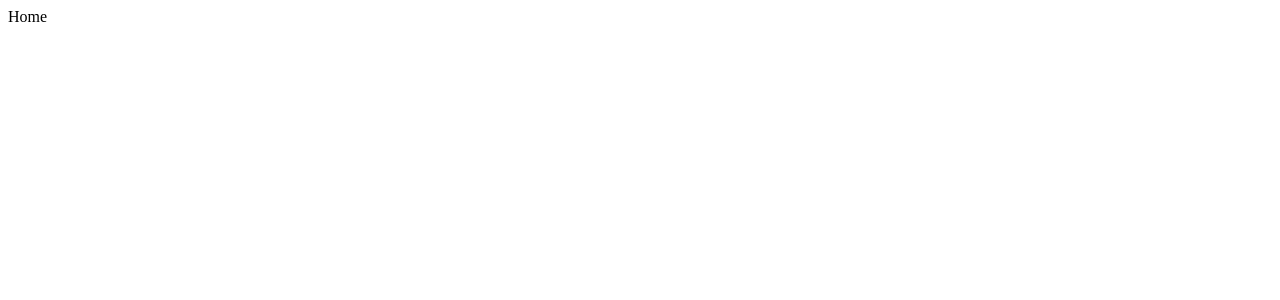
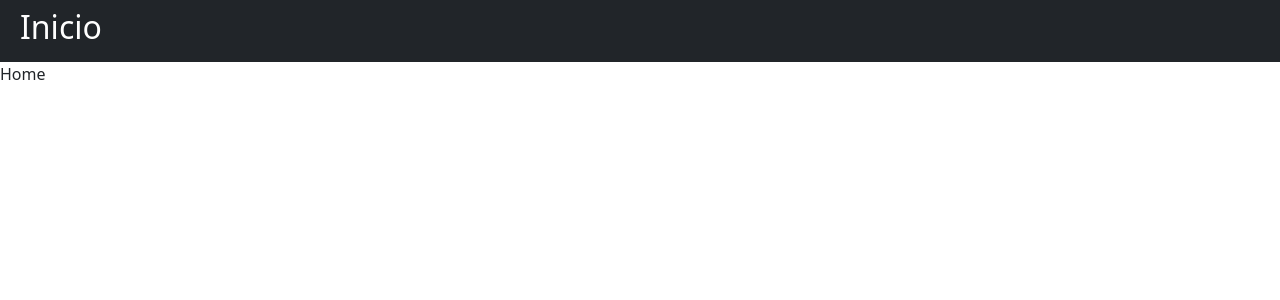
Before and after one commit to tomasnicolucci/FindPlaces-Frontend, a React (Create React App) app: page / in a window 1280 px wide. Shown: the top 300 px of the page. Built offline with nearby package versions, Linux system fonts and the light colour scheme.

Commit message:
Navbar, Page, bootstrap

```diff
--- a/package.json
+++ b/package.json
@@ -6,6 +6,7 @@
     "@testing-library/jest-dom": "^5.17.0",
     "@testing-library/react": "^13.4.0",
     "@testing-library/user-event": "^13.5.0",
+    "bootstrap": "^5.3.2",
     "react": "^18.2.0",
     "react-dom": "^18.2.0",
     "react-router-dom": "^6.21.3",
--- a/src/Pages/Home/Home.jsx
+++ b/src/Pages/Home/Home.jsx
@@ -1,8 +1,11 @@
 import React from 'react'
+import Page from '../../components/Page/Page'
 
 const Home = () => {
   return (
-    <div>Home</div>
+    <Page>
+      <div>Home</div>
+    </Page>
   )
 }
 
--- a/src/Pages/Places/Places.jsx
+++ b/src/Pages/Places/Places.jsx
@@ -1,5 +1,6 @@
 import React, { useEffect, useState} from 'react'
 import { getPlaces } from '../../Services/places.js'
+import Page from '../../components/Page/Page.jsx'
 
 const Places = () => {
 
@@ -9,7 +10,7 @@ const Places = () => {
   }, [])
 
   return (
-    <>
+    <Page>
       <div>Places</div>
       <div>
         {places !== null ? (
@@ -17,7 +18,7 @@ const Places = () => {
         ) : ('Cargando...')}
 
         </div>
-    </>
+    </Page>
   )
 }
 
--- a/src/components/Navbar/Navbar.jsx
+++ b/src/components/Navbar/Navbar.jsx
@@ -0,0 +1,13 @@
+import React from 'react'
+
+const Navbar = () => {
+    return(
+        <nav className='navbar navbar-dark bg-dark'>
+
+            <h2 style={{color: "white", marginLeft:"20px"}}>Inicio</h2>
+
+        </nav>
+    );
+}
+
+export default Navbar;
--- /dev/null
+++ b/src/components/Page/Page.jsx
@@ -0,0 +1,12 @@
+import Navbar from "../Navbar/Navbar";
+
+const Page = ({ children }) => {
+    return(
+        <div>
+            <Navbar />
+            {children}
+        </div>
+    )
+}
+
+export default Page;
--- a/src/index.js
+++ b/src/index.js
@@ -1,6 +1,7 @@
 import React from 'react';
 import ReactDOM from 'react-dom/client';
 import App from './App';
+import 'bootstrap/dist/css/bootstrap.css';
 
 const root = ReactDOM.createRoot(document.getElementById('root'));
 root.render(
```
Also changed, not shown: 1 other file (tests, documents, lock files or other folders). Lines whose indentation alone changed are shown as unchanged.
